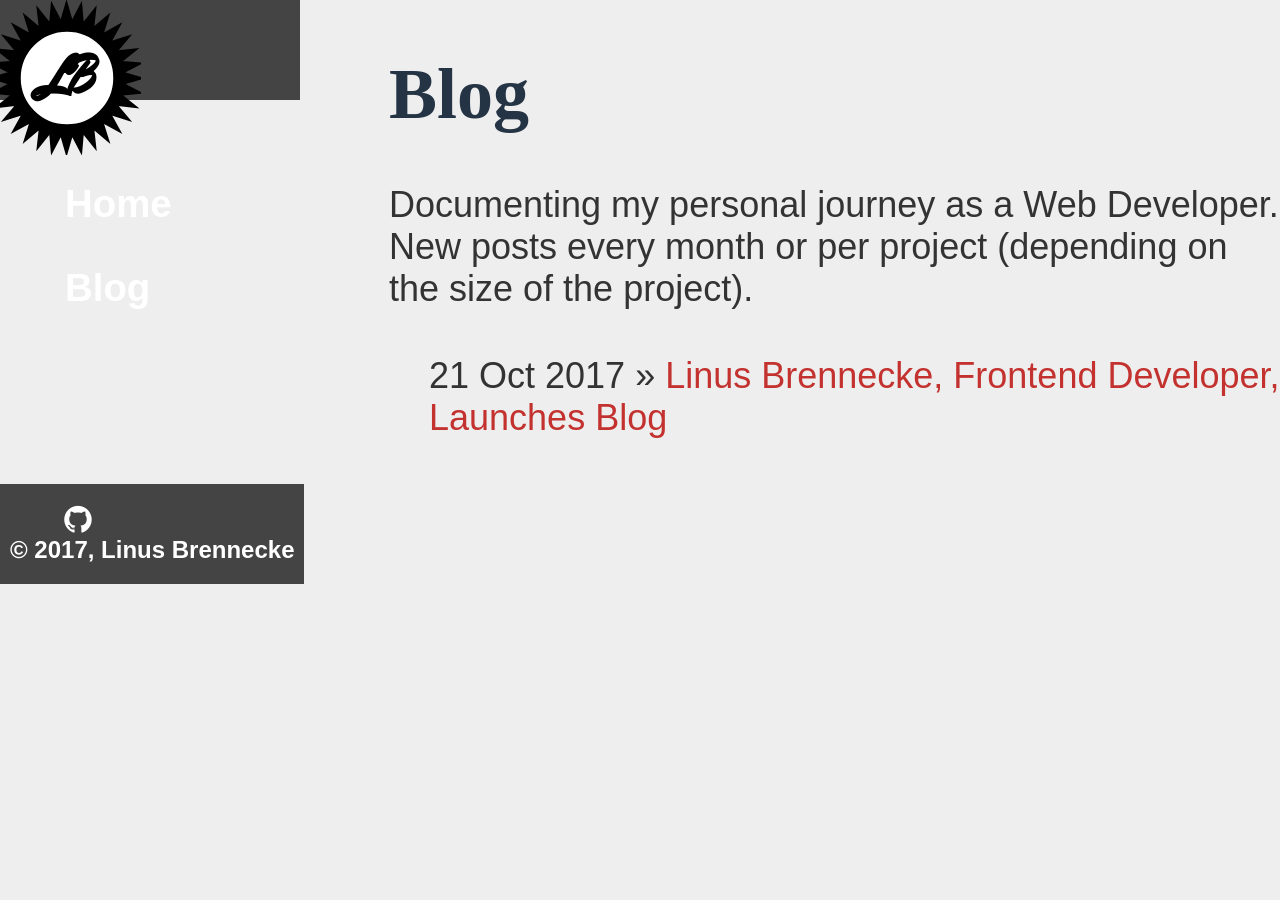
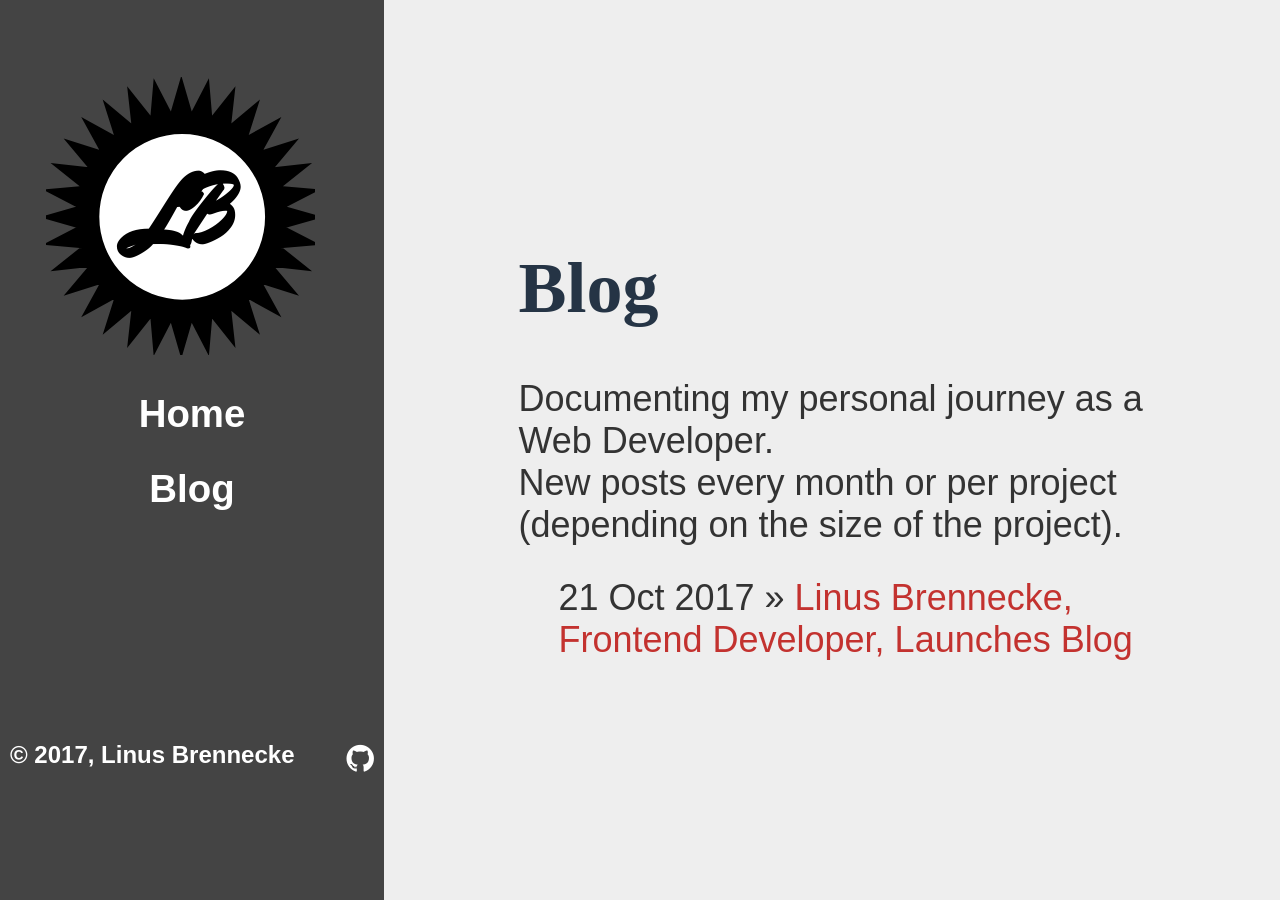
Before and after one commit to nusli/blog, a Jekyll site: the page built from index.html, in a window 1280 px wide. Built offline with Jekyll 4.4.1, drawn with Linux system fonts in a browser that asks for light colours; nearby versions of some CDN libraries.

Commit message:
Added css-grid and aligned items

```diff
--- a/css/big-screen.css
+++ b/css/big-screen.css
@@ -1,21 +1,29 @@
 @media only screen and (min-width: 900px) {
+    body {
+        grid-template-areas:
+            "nav content"
+            "nav content"
+            "footer content";
+    }
     nav, footer {
-        float: left;
-    }
-    .container {
-        margin-left: 30%;
-    }
-    nav ul li {
-        display: block;
+        max-height: none;
     }
     nav .svg {
         position: relative;
-        margin: auto;
     }
-    svg {
-        width: 50%;
+    nav svg {
+        width: 70%;
+        margin-left: 15%;
+        margin-top: 20%;
     }
-    footer ul{
-        float: none;
+    nav ul, footer ul {
+        text-align: center;
+        margin: 0;
+        padding: 0;
+    }
+    nav ul li, footer ul li {
+        display: block;
+        padding: 0;
+        margin-top: 8%;
     }
 }
--- a/css/default.css
+++ b/css/default.css
@@ -1,16 +1,23 @@
 body {
     margin: 0;
     padding: 0;
-   /* background-color: #CACCC9;*/
+    min-height: 100vh;
     background: #eee;
     color: #333333;
     font-family: 'Libre Franklin', sans-serif;
+    display: grid;
+    grid-template-columns: 30% 70%;
+    grid-template-areas:
+        "nav nav"
+        "content content"
+        "footer footer";
 }
 .container {
     width: 70%;
     margin: auto;
     font-size: 1.5em;
     padding: 5px;
+    grid-area: content;
 }
 a {
     text-decoration: none;
@@ -32,6 +39,9 @@ p {
 }
 
 /* nav + footer */
+nav {
+    grid-area: nav;
+}
 nav, footer {
     background-color: #444;
     max-height: 100px;
@@ -55,7 +65,7 @@ nav a,footer a {
     color: white;
     position: relative;
 }
-.svg {
+nav .svg {
     position: absolute;
     right: 3%;
     font-family: "Mr Dafoe", cursive;
@@ -65,6 +75,7 @@ nav a,footer a {
 }
 footer {
     padding: 20px 10px;
+    grid-area: footer;
 }
 footer ul {
     float: right;
```
